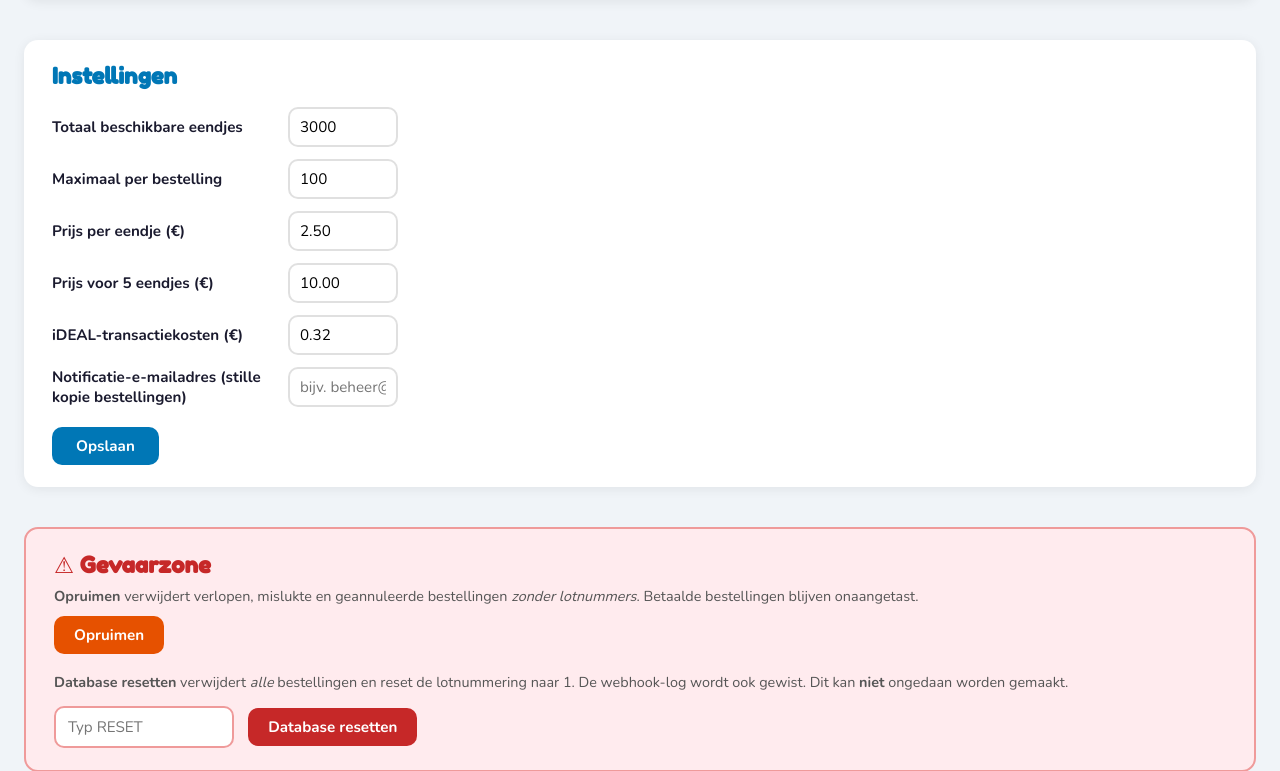
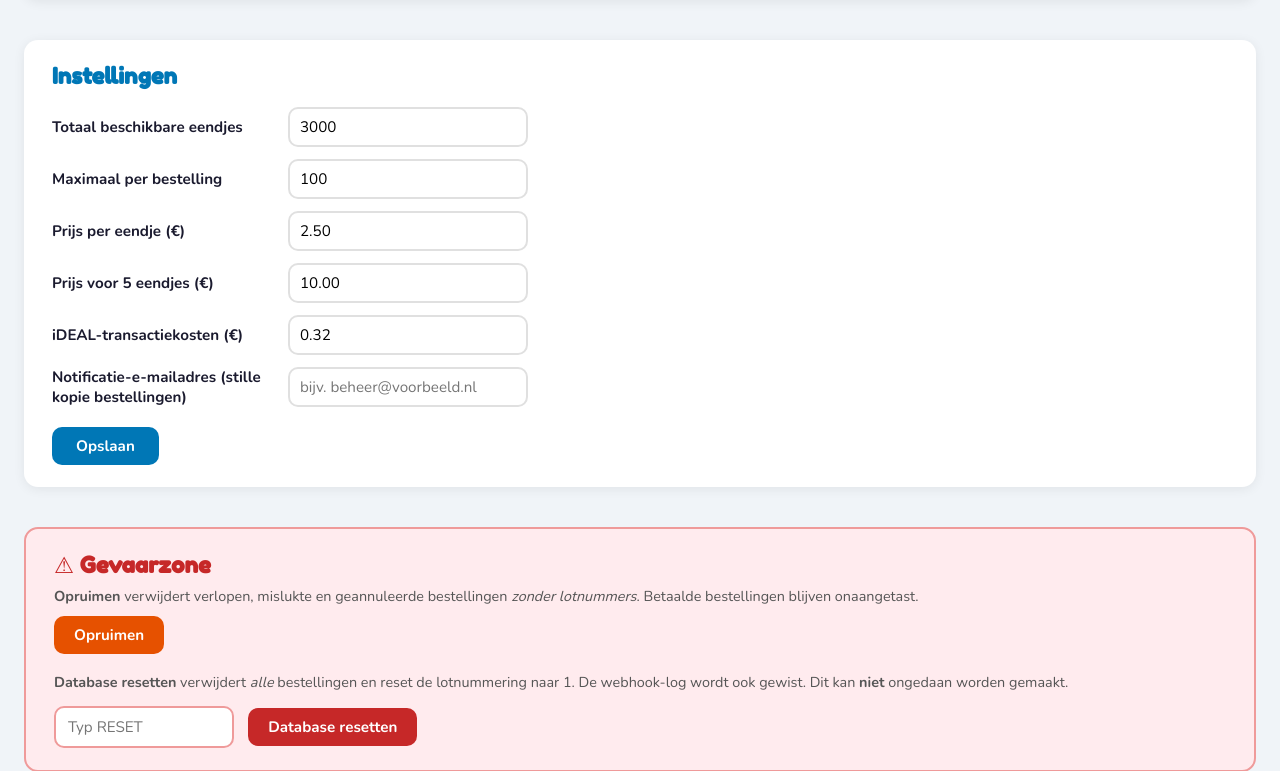
Before and after one commit to palmw01/eendjesrace, a Flask app: page /admin in a window 1280 px wide. Shown: the part 421-1192 px from the top of the page. Run offline with Flask 3, Linux system fonts and the light colour scheme; the visitor is signed in with stand-in values (Sample User, id 1); data comes from the database, SQL or seed files in the repository; data that the repository does not hold is empty; parts of the project's set-up code (start-up, migrations or seed data) failed here and were passed over.

Commit message:
Vergroot instellingen-invoervelden op desktop van 110px naar 240px
Co-Authored-By: Claude Sonnet 4.6 <noreply@anthropic.com>

```diff
--- a/templates/admin.html
+++ b/templates/admin.html
@@ -47,7 +47,7 @@
       font-weight: 700; font-size: .95rem; width: 220px; flex-shrink: 0;
     }
     .instelling-input {
-      width: 110px; padding: 8px 10px; border: 2px solid #E0E0E0;
+      width: 240px; padding: 8px 10px; border: 2px solid #E0E0E0;
       border-radius: 10px; font-family: 'Nunito', sans-serif; font-size: .95rem;
     }
     .instelling-input:focus { outline: none; border-color: #0077B6; }
```
